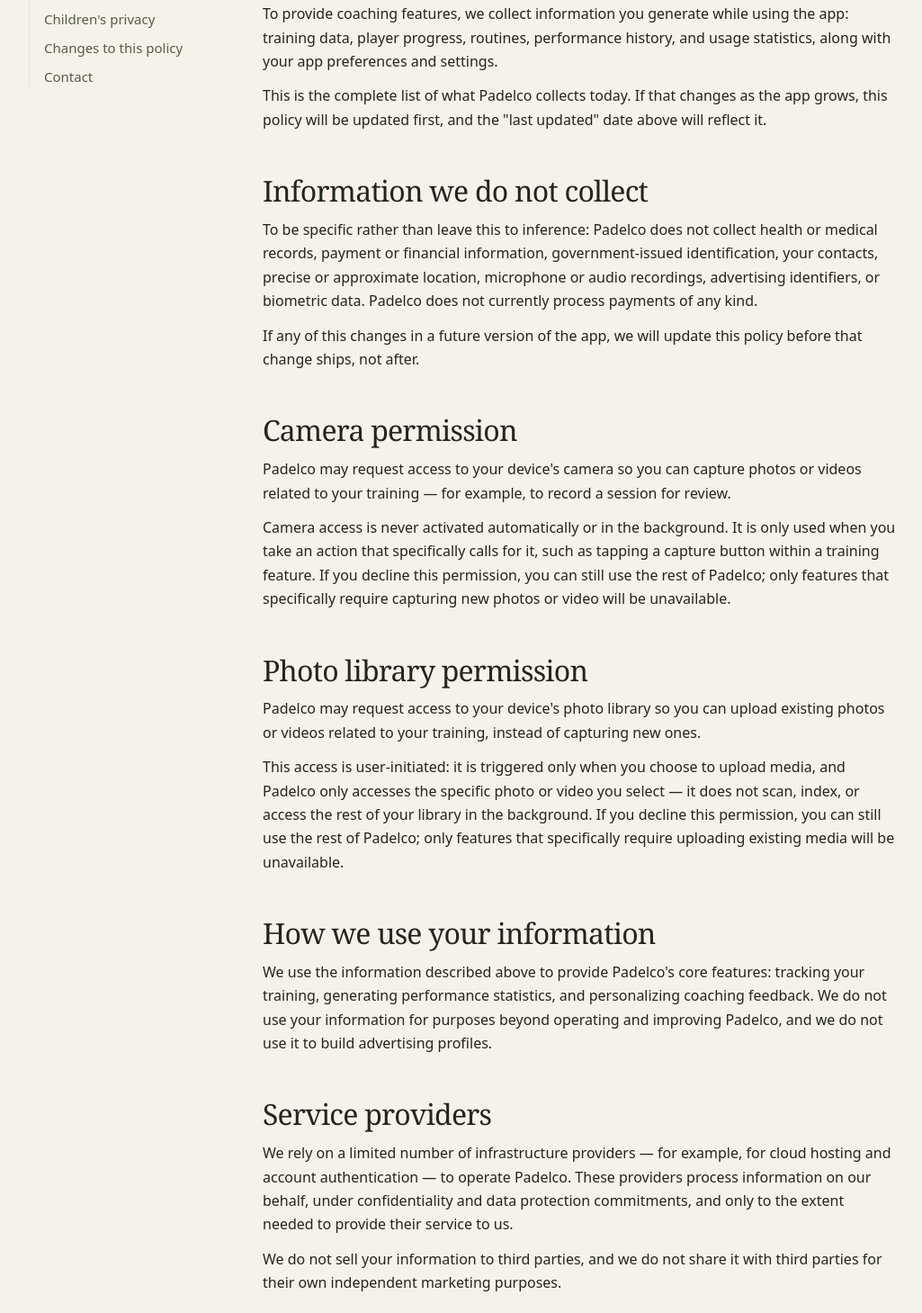
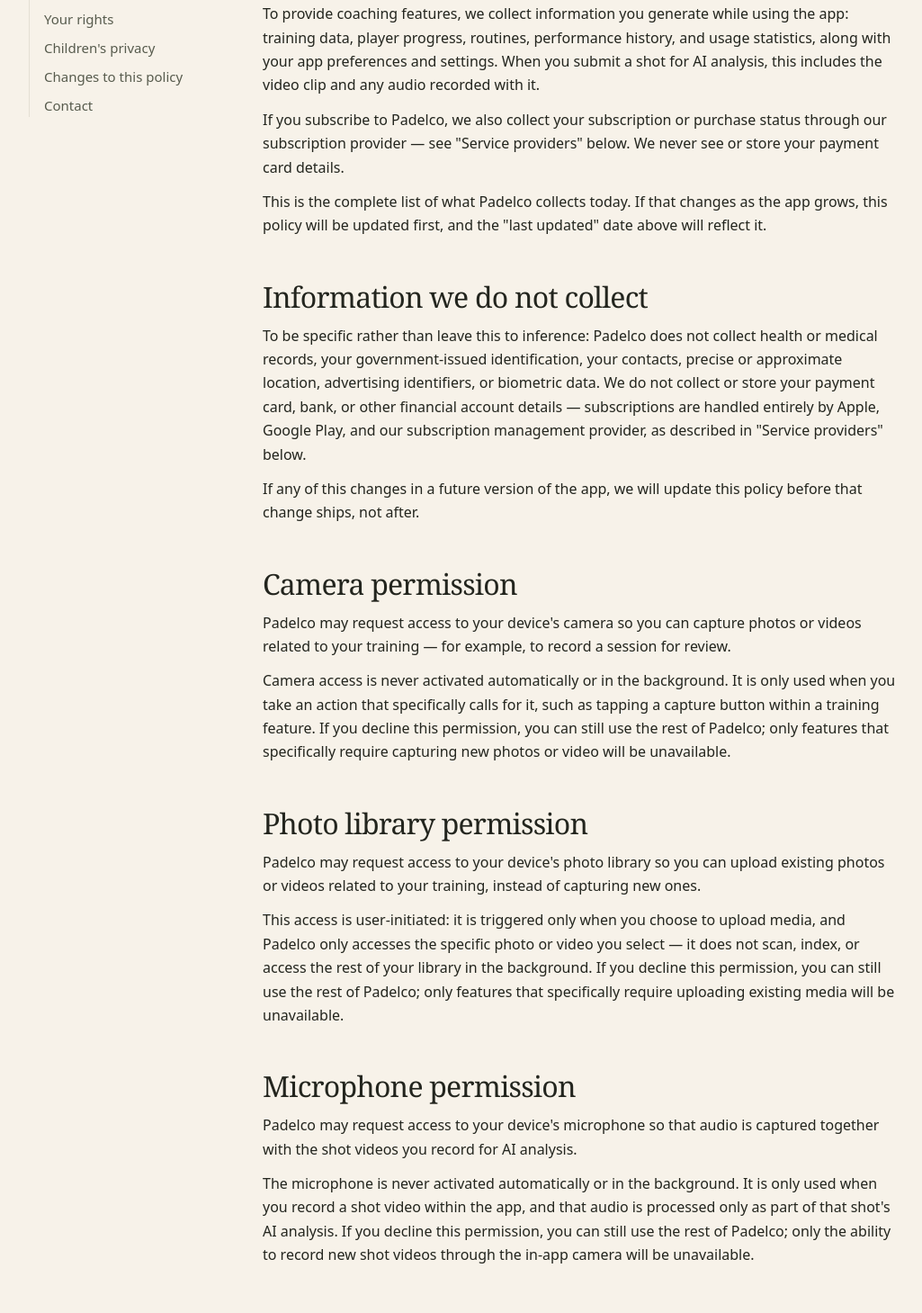
Before and after one commit to scriptia/scriptialabs, a Next.js app: page /en/padelco/legal/privacy in a window 1280 px wide. Shown: the part 700-2159 px from the top of the page at 90% size, without its empty margins (64-1089 px from the left). Built offline with nearby package versions, Linux system fonts and the light colour scheme.

Commit message:
improve privacy

```diff
--- a/src/content/legal/product-legal.ts
+++ b/src/content/legal/product-legal.ts
@@ -21,13 +21,14 @@
   padelco: {
     privacy: {
       slug: 'privacy',
-      lastUpdated: '2026-07-08',
+      lastUpdated: '2026-08-01',
       sections: [
         'introduction',
         'informationWeCollect',
         'doNotCollect',
         'cameraPermission',
         'photoLibraryPermission',
+        'microphonePermission',
         'howWeUseInformation',
         'thirdPartyServices',
         'aiGeneratedInsights',
--- a/src/messages/ca/index.ts
+++ b/src/messages/ca/index.ts
@@ -791,14 +791,15 @@
             title: 'Informació que recopilem',
             body: [
               'Per crear i gestionar el teu compte, recopilem el teu correu electrònic i, quan correspongui, informació d’autenticació utilitzada per iniciar sessió.',
-              'Per oferir les funcions de coaching, recopilem informació que generes en fer servir l’app: dades d’entrenament, progressió com a jugador, rutines, historial de rendiment i estadístiques d’ús, juntament amb les teves preferències i ajustos.',
+              'Per oferir les funcions de coaching, recopilem informació que generes en fer servir l’app: dades d’entrenament, progressió com a jugador, rutines, historial de rendiment i estadístiques d’ús, juntament amb les teves preferències i ajustos. Quan envies un cop per a la seva anàlisi per IA, això inclou el clip de vídeo i l’àudio gravat juntament amb ell.',
+              'Si et subscrius a Padelco, també recopilem el teu estat de subscripció o compra a través del nostre proveïdor de subscripcions — consulta «Proveïdors de serveis» més avall. Mai veiem ni emmagatzemem les dades de la teva targeta de pagament.',
               'Aquesta és la llista completa del que recopila Padelco avui. Si això canvia a mesura que l’app creixi, aquesta política s’actualitzarà primer, i la data de «darrera actualització» de dalt ho reflectirà.'
             ]
           },
           doNotCollect: {
             title: 'Informació que no recopilem',
             body: [
-              'Per ser específics en lloc de deixar-ho a la interpretació: Padelco no recopila dades de salut ni historials mèdics, informació de pagament o financera, documents d’identitat emesos pel govern, els teus contactes, ubicació precisa o aproximada, gravacions de micròfon o àudio, identificadors publicitaris ni dades biomètriques. Padelco no processa pagaments de cap tipus actualment.',
+              'Per ser específics en lloc de deixar-ho a la interpretació: Padelco no recopila dades de salut ni historials mèdics, el teu document d’identitat emès pel govern, els teus contactes, ubicació precisa o aproximada, identificadors publicitaris ni dades biomètriques. No recopilem ni emmagatzemem les dades de la teva targeta de pagament, compte bancari o altra informació financera — les subscripcions es gestionen íntegrament a través d’Apple, Google Play i el nostre proveïdor de gestió de subscripcions, tal com es descriu a «Proveïdors de serveis» més avall.',
               'Si això canvia en una futura versió de l’app, actualitzarem aquesta política abans que aquest canvi s’implementi, no després.'
             ]
           },
@@ -816,6 +817,13 @@
               'Aquest accés l’inicies tu: només s’activa quan decideixes pujar contingut multimèdia, i Padelco només accedeix a la foto o vídeo concret que selecciones — no explora, indexa ni accedeix a la resta de la teva galeria en segon pla. Si rebutges aquest permís, pots continuar fent servir la resta de Padelco; només deixaran d’estar disponibles les funcions que específicament requereixin pujar contingut existent.'
             ]
           },
+          microphonePermission: {
+            title: 'Permís de micròfon',
+            body: [
+              'Padelco pot sol·licitar accés al micròfon del teu dispositiu perquè es capturi àudio juntament amb els vídeos de cops que graves per a la seva anàlisi per IA.',
+              'L’accés al micròfon mai s’activa automàticament ni en segon pla. Només es fa servir quan graves un vídeo d’un cop dins de l’app, i aquest àudio es processa únicament com a part de l’anàlisi d’IA d’aquest cop. Si rebutges aquest permís, pots continuar fent servir la resta de Padelco; només deixarà d’estar disponible la possibilitat de gravar nous vídeos de cops amb la càmera integrada a l’app.'
+            ]
+          },
           howWeUseInformation: {
             title: 'Com fem servir la teva informació',
             body: [
@@ -825,7 +833,7 @@
           thirdPartyServices: {
             title: 'Proveïdors de serveis',
             body: [
-              'Depenem d’un nombre limitat de proveïdors d’infraestructura —per exemple, per a allotjament al núvol i autenticació de comptes— per operar Padelco. Aquests proveïdors processen informació en nom nostre, sota compromisos de confidencialitat i protecció de dades, i només en la mesura necessària per prestar-nos el seu servei.',
+              'Depenem d’un nombre limitat de proveïdors d’infraestructura i de serveis per operar Padelco. Això inclou Supabase, que proporciona l’autenticació de comptes i l’emmagatzematge segur de dades, i RevenueCat, que gestiona les subscripcions i les compres dins de l’app processades a través de l’App Store d’Apple i Google Play. Aquests proveïdors processen informació en nom nostre, sota compromisos de confidencialitat i protecció de dades, i només en la mesura necessària per prestar-nos el seu servei.',
               'No venem la teva informació a tercers, ni la compartim amb tercers per als seus propis fins de màrqueting independents.'
             ]
           },
--- a/src/messages/en/index.ts
+++ b/src/messages/en/index.ts
@@ -791,14 +791,15 @@
             title: 'Information we collect',
             body: [
               'To create and manage your account, we collect your email address and, where applicable, authentication information used to sign in.',
-              'To provide coaching features, we collect information you generate while using the app: training data, player progress, routines, performance history, and usage statistics, along with your app preferences and settings.',
+              'To provide coaching features, we collect information you generate while using the app: training data, player progress, routines, performance history, and usage statistics, along with your app preferences and settings. When you submit a shot for AI analysis, this includes the video clip and any audio recorded with it.',
+              'If you subscribe to Padelco, we also collect your subscription or purchase status through our subscription provider — see "Service providers" below. We never see or store your payment card details.',
               'This is the complete list of what Padelco collects today. If that changes as the app grows, this policy will be updated first, and the "last updated" date above will reflect it.'
             ]
           },
           doNotCollect: {
             title: 'Information we do not collect',
             body: [
-              'To be specific rather than leave this to inference: Padelco does not collect health or medical records, payment or financial information, government-issued identification, your contacts, precise or approximate location, microphone or audio recordings, advertising identifiers, or biometric data. Padelco does not currently process payments of any kind.',
+              'To be specific rather than leave this to inference: Padelco does not collect health or medical records, your government-issued identification, your contacts, precise or approximate location, advertising identifiers, or biometric data. We do not collect or store your payment card, bank, or other financial account details — subscriptions are handled entirely by Apple, Google Play, and our subscription management provider, as described in "Service providers" below.',
               'If any of this changes in a future version of the app, we will update this policy before that change ships, not after.'
             ]
           },
@@ -816,6 +817,13 @@
               'This access is user-initiated: it is triggered only when you choose to upload media, and Padelco only accesses the specific photo or video you select — it does not scan, index, or access the rest of your library in the background. If you decline this permission, you can still use the rest of Padelco; only features that specifically require uploading existing media will be unavailable.'
             ]
           },
+          microphonePermission: {
+            title: 'Microphone permission',
+            body: [
+              "Padelco may request access to your device's microphone so that audio is captured together with the shot videos you record for AI analysis.",
+              "The microphone is never activated automatically or in the background. It is only used when you record a shot video within the app, and that audio is processed only as part of that shot's AI analysis. If you decline this permission, you can still use the rest of Padelco; only the ability to record new shot videos through the in-app camera will be unavailable."
+            ]
+          },
           howWeUseInformation: {
             title: 'How we use your information',
             body: [
@@ -825,7 +833,7 @@
           thirdPartyServices: {
             title: 'Service providers',
             body: [
-              'We rely on a limited number of infrastructure providers — for example, for cloud hosting and account authentication — to operate Padelco. These providers process information on our behalf, under confidentiality and data protection commitments, and only to the extent needed to provide their service to us.',
+              'We rely on a limited number of infrastructure and service providers to operate Padelco. This includes Supabase, which provides account authentication and secure data storage, and RevenueCat, which manages subscriptions and in-app purchases processed through the Apple App Store and Google Play. These providers process information on our behalf, under confidentiality and data protection commitments, and only to the extent needed to provide their service to us.',
               'We do not sell your information to third parties, and we do not share it with third parties for their own independent marketing purposes.'
             ]
           },
--- a/src/messages/es/index.ts
+++ b/src/messages/es/index.ts
@@ -791,14 +791,15 @@
             title: 'Información que recopilamos',
             body: [
               'Para crear y gestionar tu cuenta, recopilamos tu correo electrónico y, cuando corresponda, información de autenticación usada para iniciar sesión.',
-              'Para ofrecer las funciones de coaching, recopilamos información que generas al usar la app: datos de entrenamiento, progresión como jugador, rutinas, historial de rendimiento y estadísticas de uso, junto con tus preferencias y ajustes.',
+              'Para ofrecer las funciones de coaching, recopilamos información que generas al usar la app: datos de entrenamiento, progresión como jugador, rutinas, historial de rendimiento y estadísticas de uso, junto con tus preferencias y ajustes. Cuando envías un golpe para su análisis por IA, esto incluye el clip de vídeo y el audio grabado junto con él.',
+              'Si te suscribes a Padelco, también recopilamos tu estado de suscripción o compra a través de nuestro proveedor de suscripciones — consulta «Proveedores de servicios» más abajo. Nunca vemos ni almacenamos los datos de tu tarjeta de pago.',
               'Esta es la lista completa de lo que recopila Padelco hoy. Si eso cambia a medida que la app crece, esta política se actualizará primero, y la fecha de «última actualización» arriba lo reflejará.'
             ]
           },
           doNotCollect: {
             title: 'Información que no recopilamos',
             body: [
-              'Para ser específicos en lugar de dejarlo a la interpretación: Padelco no recopila datos de salud ni historiales médicos, información de pago o financiera, documentos de identidad emitidos por el gobierno, tus contactos, ubicación precisa o aproximada, grabaciones de micrófono o audio, identificadores publicitarios ni datos biométricos. Padelco no procesa pagos de ningún tipo actualmente.',
+              'Para ser específicos en lugar de dejarlo a la interpretación: Padelco no recopila datos de salud ni historiales médicos, tu documento de identidad emitido por el gobierno, tus contactos, ubicación precisa o aproximada, identificadores publicitarios ni datos biométricos. No recopilamos ni almacenamos los datos de tu tarjeta de pago, cuenta bancaria u otra información financiera — las suscripciones se gestionan íntegramente a través de Apple, Google Play y nuestro proveedor de gestión de suscripciones, como se describe en «Proveedores de servicios» más abajo.',
               'Si esto cambia en una futura versión de la app, actualizaremos esta política antes de que ese cambio se implemente, no después.'
             ]
           },
@@ -816,6 +817,13 @@
               'Este acceso lo inicias tú: solo se activa cuando decides subir contenido multimedia, y Padelco solo accede a la foto o vídeo concreto que seleccionas — no explora, indexa ni accede al resto de tu galería en segundo plano. Si rechazas este permiso, puedes seguir usando el resto de Padelco; solo dejarán de estar disponibles las funciones que específicamente requieran subir contenido existente.'
             ]
           },
+          microphonePermission: {
+            title: 'Permiso de micrófono',
+            body: [
+              'Padelco puede solicitar acceso al micrófono de tu dispositivo para que se capture audio junto con los vídeos de golpes que grabas para su análisis por IA.',
+              'El acceso al micrófono nunca se activa automáticamente ni en segundo plano. Solo se usa cuando grabas un vídeo de un golpe dentro de la app, y ese audio se procesa únicamente como parte del análisis de IA de ese golpe. Si rechazas este permiso, puedes seguir usando el resto de Padelco; solo dejará de estar disponible la posibilidad de grabar nuevos vídeos de golpes con la cámara integrada en la app.'
+            ]
+          },
           howWeUseInformation: {
             title: 'Cómo usamos tu información',
             body: [
@@ -825,7 +833,7 @@
           thirdPartyServices: {
             title: 'Proveedores de servicios',
             body: [
-              'Dependemos de un número limitado de proveedores de infraestructura —por ejemplo, para alojamiento en la nube y autenticación de cuentas— para operar Padelco. Estos proveedores procesan información en nuestro nombre, bajo compromisos de confidencialidad y protección de datos, y solo en la medida necesaria para prestarnos su servicio.',
+              'Dependemos de un número limitado de proveedores de infraestructura y de servicios para operar Padelco. Esto incluye Supabase, que proporciona la autenticación de cuentas y el almacenamiento seguro de datos, y RevenueCat, que gestiona las suscripciones y las compras dentro de la app procesadas a través de la App Store de Apple y Google Play. Estos proveedores procesan información en nuestro nombre, bajo compromisos de confidencialidad y protección de datos, y solo en la medida necesaria para prestarnos su servicio.',
               'No vendemos tu información a terceros, ni la compartimos con terceros para sus propios fines de marketing independientes.'
             ]
           },
```
